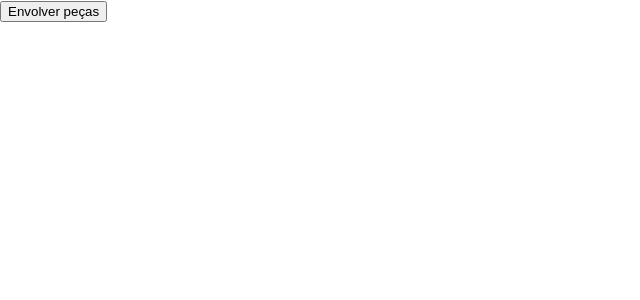
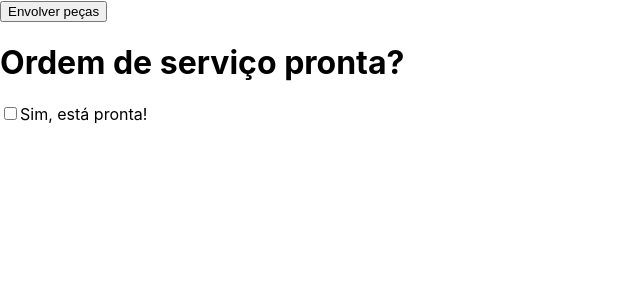
Before and after one commit to thiagoccs/car_workshop, a React (Create React App) app: page /serviceOrder in a window 1280 px wide. Before the commit this address had no page. Shown: the top 300 px of the page, without its empty margins (0-640 px from the left). Built offline with nearby package versions, Linux system fonts and the light colour scheme.

Commit message:
feat: cria componente OrderReady

```diff
--- a/src/App.js
+++ b/src/App.js
@@ -4,6 +4,7 @@ import React from 'react';
 import MyProvider from './context/Provider';
 import QRCodeCheck from './pages/QRCodeCheck';
 import ServiceOrder from './pages/ServiceOrder';
+import OrderCompleted from './pages/OrderCompleted';
 
 function App() {
 
@@ -16,6 +17,9 @@ function App() {
         <Routes>
           <Route path="/serviceOrder" element={<ServiceOrder />} />
         </Routes>
+        <Routes>
+          <Route path="/orderCompleted" element={<OrderCompleted />} />
+        </Routes>
       </MyProvider>
     </BrowserRouter>
   );
--- /dev/null
+++ b/src/components/OrderReady.jsx
@@ -0,0 +1,41 @@
+import React, { useState } from 'react';
+import { Link } from 'react-router-dom';
+
+export default function OrderReady() {
+  const [ready, setReady] = useState(false);
+
+  const handleReadyChange = (e) => {
+    if (e.target.checked) {
+      const now = new Date();
+      const date = now.toLocaleDateString('pt-BR');
+      const hour = now.toLocaleTimeString('pt-BR', {hour: '2-digit', minute:'2-digit', second:'2-digit'});
+      localStorage.setItem('currentDate', JSON.stringify({date, hour}));
+    } else {
+      localStorage.removeItem('currentDate');
+    }
+    setReady(e.target.checked);
+  }
+
+  return (
+    <div>
+      <h1>Ordem de serviço pronta?</h1>
+      <div className="form-check">
+        <input
+          type="checkbox"
+          className="form-check-input"
+          id="ready"
+          checked={ready}
+          onChange={handleReadyChange}
+        />
+        <label className="form-check-label" htmlFor="ready">
+          Sim, está pronta!
+        </label>
+      </div>
+      {ready && (
+        <Link to="/orderCompleted">
+          <button>Ir para a página de ordem concluída</button>
+        </Link>
+      )}
+    </div>
+  );
+}
--- /dev/null
+++ b/src/pages/OrderCompleted.jsx
@@ -0,0 +1,7 @@
+import React from 'react'
+
+export default function OrderCompleted() {
+  return (
+    <div>OrderCompleted</div>
+  )
+}
--- a/src/pages/ServiceOrder.jsx
+++ b/src/pages/ServiceOrder.jsx
@@ -4,6 +4,7 @@ import UserCard from '../components/UserCard';
 import CardPartsInput from '../components/CardPartsInput';
 import cardPartsMock from '../mocks/cardsParts.mock';
 import CardMechanic from '../components/CardMechanic';
+import OrderReady from '../components/OrderReady';
 
 export default function ServiceOrder() {
   const { user, selectedMechanic, setSelectedMechanic, } = useContext(MyContext);
@@ -37,6 +38,7 @@ export default function ServiceOrder() {
           mechanic={selectedMechanic}
         />
       }
+      <OrderReady />
     </div>
   )
 }
```
